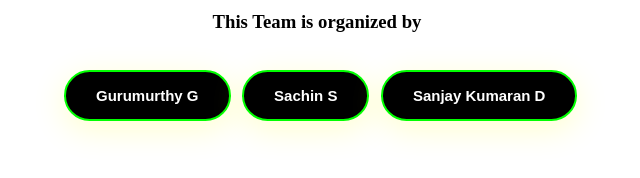
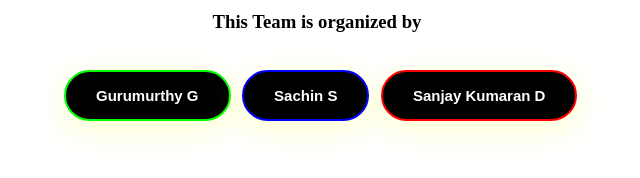
Before and after one commit to gss-projects/gss-projects.github.io, a plain HTML site: page index.html in a window 1280 px wide. Shown: the part 158-336 px from the top of the page, 323-963 px from the left. Drawn offline with Linux system fonts and the light colour scheme.

Commit message:
Update index.html

```diff
--- a/index.html
+++ b/index.html
@@ -11,8 +11,8 @@
       <br>
       <h3>Thank You for Interest to seeing my GSS Team Website</h3><br>
     <h3>This Team is organized by </h3> <br> <a href="https://www.linkedin.com/in/gurumurthy-g-902357335/"><button class="buttongui" style="border: 2px solid #00ff00;">Gurumurthy G</button></a>
-      <a href="https://www.linkedin.com/in/sachin5116/"><button class="buttongui" style="border: 2px solid #00ff00;">Sachin S</button></a>
-      <a href="https://www.linkedin.com/in/sanjaykumarand/"><button class="buttongui" style="border: 2px solid #00ff00;">Sanjay Kumaran D</button></a>
+      <a href="https://www.linkedin.com/in/sachin5116/"><button class="buttongui" style="border: 2px solid #0000ff;">Sachin S</button></a>
+      <a href="https://www.linkedin.com/in/sanjaykumarand/"><button class="buttongui" style="border: 2px solid #ff0000;">Sanjay Kumaran D</button></a>
     </center>
   </body>
 </html>
```
